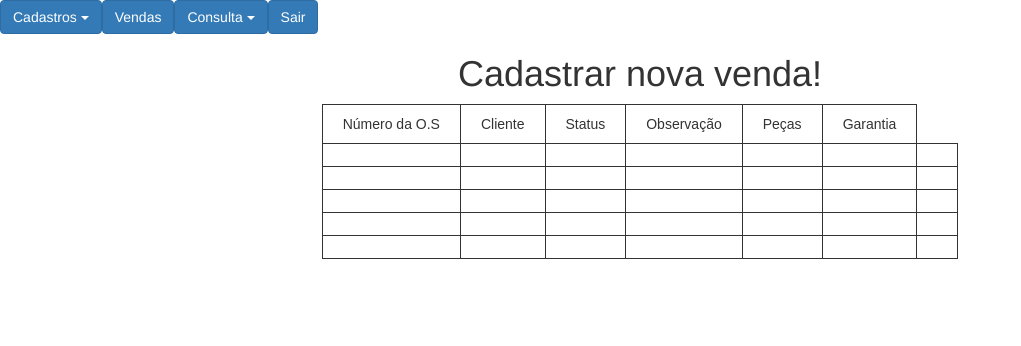
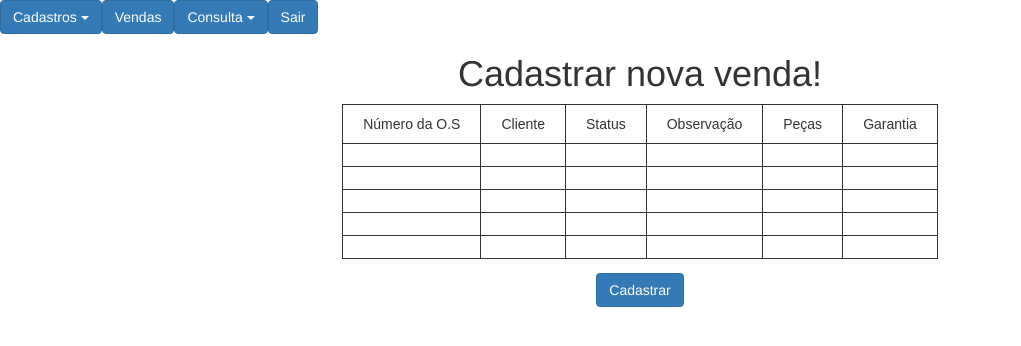
Before and after one commit to jasonicorrea/lojaifmt, a PHP site: page /Loja_Assistencia/vendas.php in a window 1280 px wide. Shown: the top 346 px of the page, without its empty margins (0-1021 px from the left). Run offline with PHP 8.4, Linux system fonts and the light colour scheme; lists and menus that the app fills with data are empty.

Commit message:
Tela de vendas

```diff
--- a/Loja_Assistencia/vendas.php
+++ b/Loja_Assistencia/vendas.php
@@ -6,9 +6,9 @@ include 'cabecalho.php';
         <meta charset="utf-8">
         <title>www.consertacel.com</title>
     </head>
-    <body><center>
+    <body>
+    <center>
         <p><h1>Cadastrar nova venda!</h1></p>
-    <body>
     <style type="text/css">
         .tg  {border-collapse:collapse;border-spacing:0;}
         .tg td{font-family:Arial, sans-serif;font-size:14px;padding:11px 20px;border-style:solid;border-width:1px;overflow:hidden;word-break:normal;}
@@ -34,10 +34,8 @@ include 'cabecalho.php';
                 <td class="tg-yw4l"></td>
                 <td class="tg-yw4l"></td>
                 <td class="tg-yw4l"></td>
-                    <td class="tg-yw4l"></td>
             </tr>
             <tr>
-                    <td class="tg-yw4l"></td>
                 <td class="tg-yw4l"></td>
                 <td class="tg-yw4l"></td>
                 <td class="tg-yw4l"></td>
@@ -52,10 +50,8 @@ include 'cabecalho.php';
                 <td class="tg-yw4l"></td>
                 <td class="tg-yw4l"></td>
                 <td class="tg-yw4l"></td>
-                    <td class="tg-yw4l"></td>
             </tr>
             <tr>
-                    <td class="tg-yw4l"></td>
                 <td class="tg-yw4l"></td>
                 <td class="tg-yw4l"></td>
                 <td class="tg-yw4l"></td>
@@ -70,10 +66,14 @@ include 'cabecalho.php';
                 <td class="tg-yw4l"></td>
                 <td class="tg-yw4l"></td>
                 <td class="tg-yw4l"></td>
-                    <td class="tg-yw4l"></td>
             </tr>
-            </table></div>
-            </div>
+        </table>
     </form>
-</center></body>
+
+    <label id="cadastrar">
+        <input class="btn btn-primary" type="submit" value="Cadastrar"/>
+    </label>
+
+</center>
+</body>
 </html>
```
Lines whose indentation alone changed are shown as unchanged.
